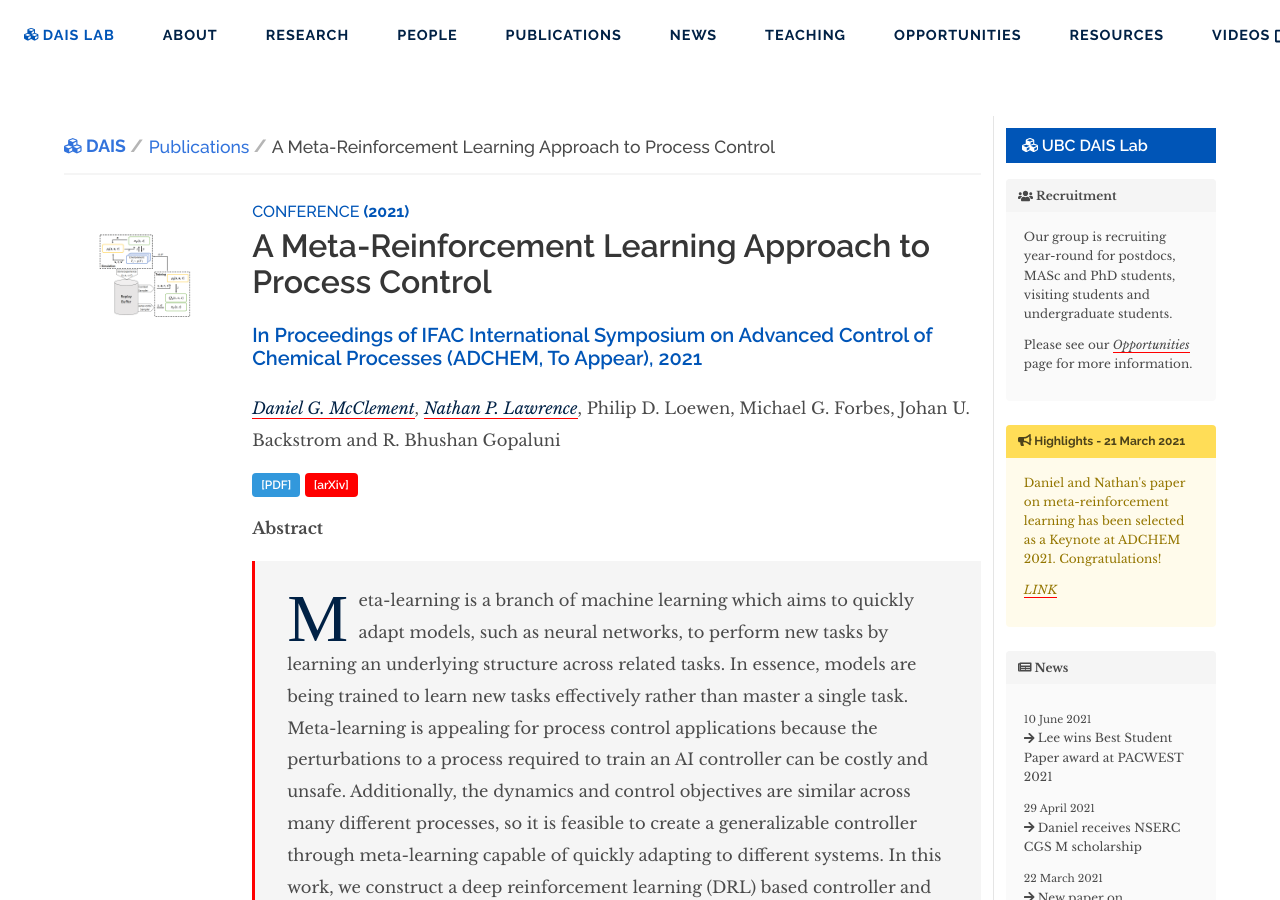
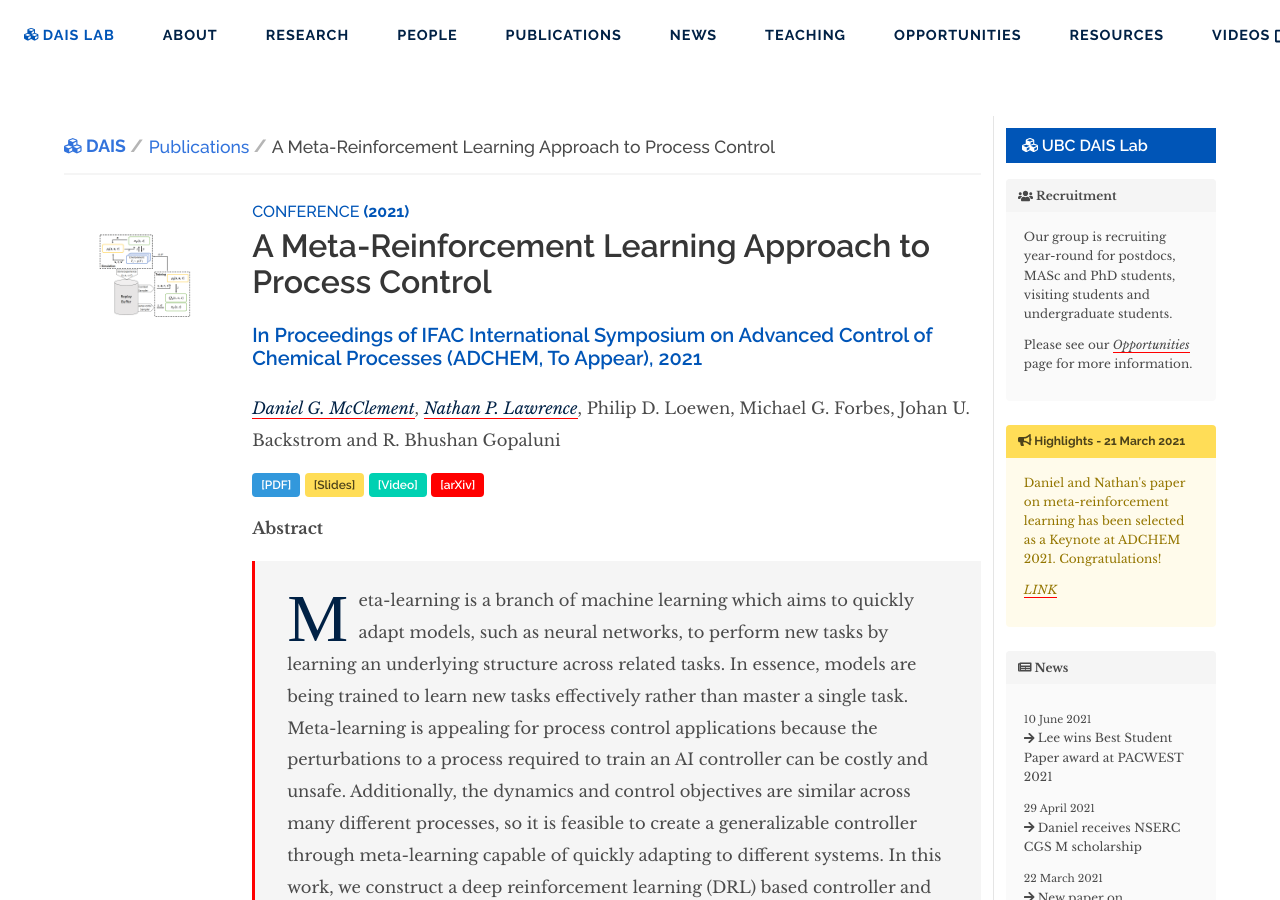
Before and after one commit to daisubc/daisubc.github.io, a Jekyll site: the page built from _papers/2021-daniel-g-mcclement-a-meta-reinforcement-learning-approach.md, in a window 1280 px wide and 900 px high. Built offline with Jekyll 4.4.1, drawn with Linux system fonts in a browser that asks for light colours; nearby versions of some CDN libraries.

Commit message:
add adchem video

```diff
--- a/_papers/2021-daniel-g-mcclement-a-meta-reinforcement-learning-approach.md
+++ b/_papers/2021-daniel-g-mcclement-a-meta-reinforcement-learning-approach.md
@@ -7,7 +7,9 @@ year: 2021
 authors: "Daniel G. McClement, Nathan P. Lawrence, Philip D. Loewen, Michael G. Forbes, Johan U. Backstrom and R. Bhushan Gopaluni"
 journal: "In Proceedings of IFAC International Symposium on Advanced Control of Chemical Processes (ADCHEM, To Appear)"
 notes: "Keynote Presentation"
+slides: "2021IFAC_Daniel_Slides.pptx"
 pdf: "2021C2_McClement_ADCHEM.pdf"
+video: "https://vimeo.com/573573806"
 thumbnail: "mcclement_adchem_2021.png"
 arxiv: "https://arxiv.org/abs/2103.14060"
 description: "Meta-learning is a branch of machine learning which aims to quickly adapt models, such as neural networks, to perform new tasks by learning an underlying structure across related tasks. In essence, models are being trained to learn new tasks effectively rather than master a single task. Meta-learning is appealing for process control applications because the perturbations to a process required to train an AI controller can be costly and unsafe. Additionally, the dynamics and control objectives are similar across many different processes, so it is feasible to create a generalizable controller through meta-learning capable of quickly adapting to different systems. In this work, we construct a deep reinforcement learning (DRL) based controller and meta-train the controller using a latent context variable through a separate embedding neural network. We test our meta-algorithm on its ability to adapt to new process dynamics as well as different control objectives on the same process. In both cases, our meta-learning algorithm adapts very quickly to new tasks, outperforming a regular DRL controller trained from scratch. Meta-learning appears to be a promising approach for constructing more intelligent and sampleefficient controllers."
```
Also changed, not shown: 1 other file.
